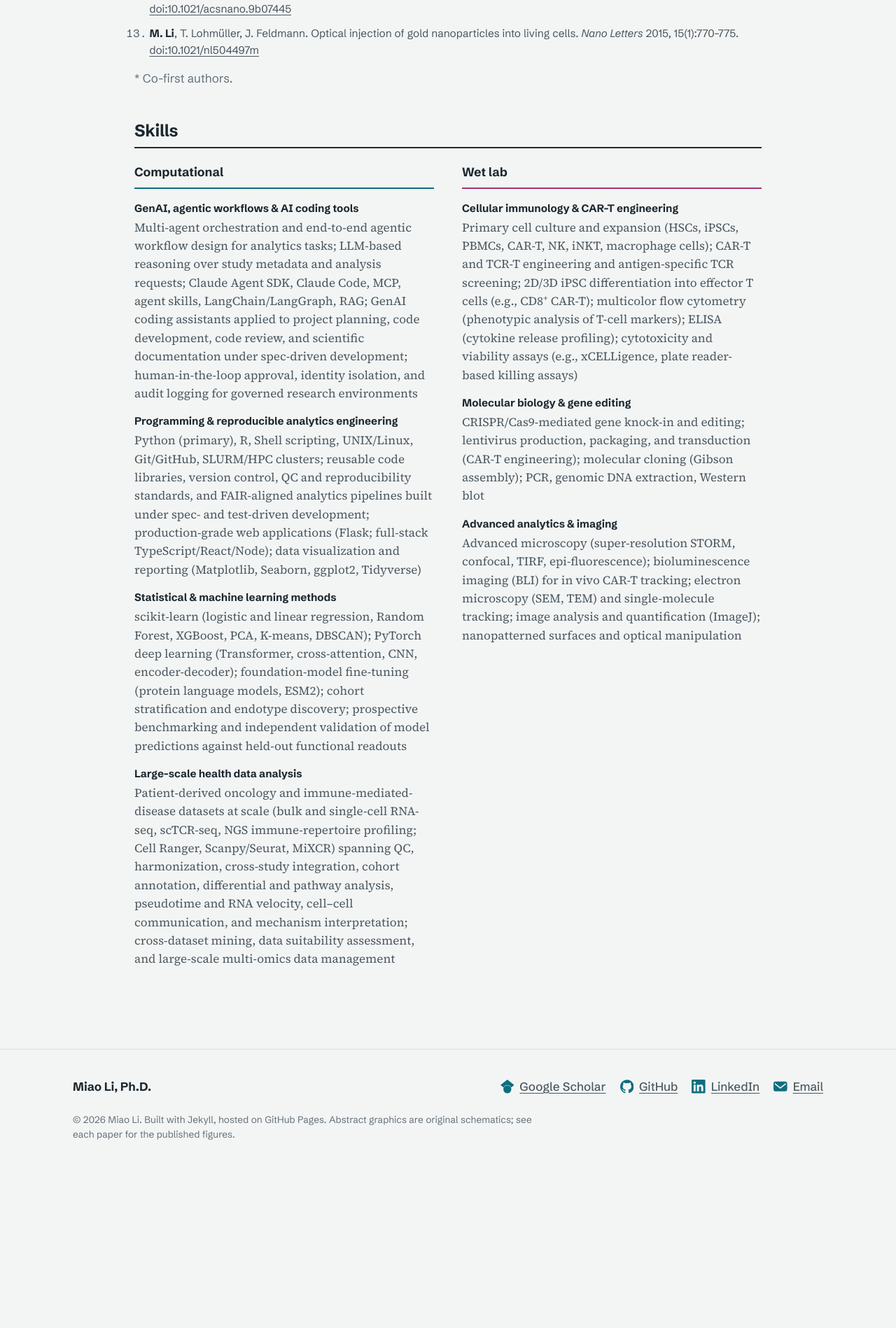
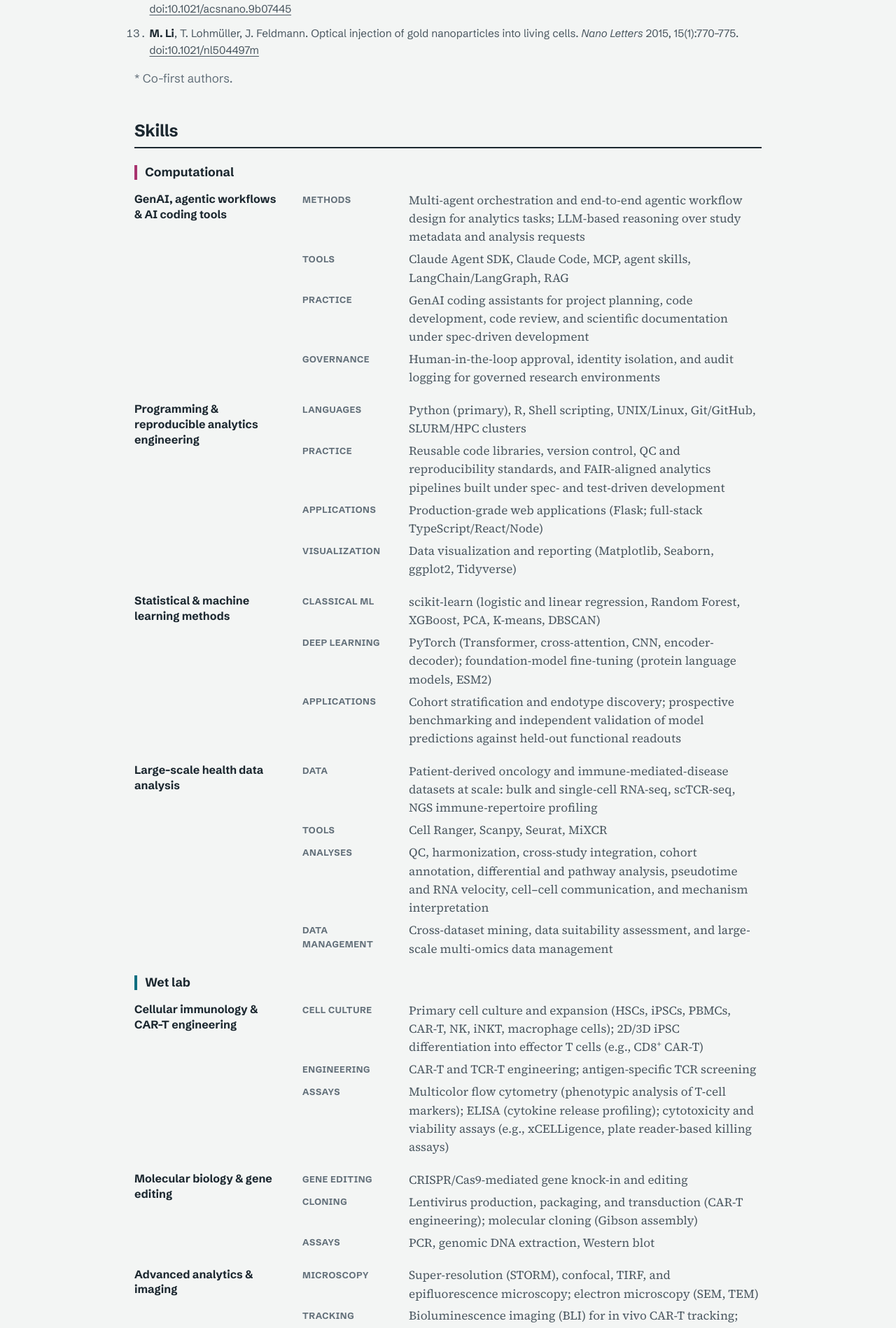
Before and after one commit to sys0507/sys0507.github.io, a Jekyll site: the page built from cv/index.html, in a window 1280 px wide. Shown: the part 2951-4849 px from the top of the page at 70% size. Built offline with Jekyll 4.4.1, drawn with Linux system fonts in a browser that asks for light colours; before the commit the page ends 4623 px from its top, so only the background shows below that; some of the changed text lies outside the part shown.

Commit message:
Prototype: CV Skills as category rows with labelled sub-lines
Co-Authored-By: Claude Opus 5.5 <noreply@anthropic.com>
Claude-Session: https://claude.ai/code/session_01EzLeK1VxvnqC3fWeiYiGdY

```diff
--- a/_data/skills.yml
+++ b/_data/skills.yml
@@ -1,42 +1,75 @@
 # Two halves of the toolkit. Keep each item short; order = priority.
-# The homepage Toolkit shows icon + summary + tools; the CV Skills section shows area + items.
+# The homepage Toolkit shows icon + summary + tools; the CV Skills section shows area + cv rows ([label, text]).
+# `items` is the original one-paragraph version, kept as a fallback.
 computer:
   - area: "GenAI, agentic workflows & AI coding tools"
     icon: "agent"
     summary: "Multi-agent analytics workflows, with human approval, identity isolation and audit logging built in."
     tools: ["Claude Agent SDK", "Claude Code", "MCP", "Agent skills", "LangChain", "LangGraph", "RAG", "Spec-driven development"]
     items: "Multi-agent orchestration and end-to-end agentic workflow design for analytics tasks; LLM-based reasoning over study metadata and analysis requests; Claude Agent SDK, Claude Code, MCP, agent skills, LangChain/LangGraph, RAG; GenAI coding assistants applied to project planning, code development, code review, and scientific documentation under spec-driven development; human-in-the-loop approval, identity isolation, and audit logging for governed research environments"
+    cv:
+      - ["Methods", "Multi-agent orchestration and end-to-end agentic workflow design for analytics tasks; LLM-based reasoning over study metadata and analysis requests"]
+      - ["Tools", "Claude Agent SDK, Claude Code, MCP, agent skills, LangChain/LangGraph, RAG"]
+      - ["Practice", "GenAI coding assistants for project planning, code development, code review, and scientific documentation under spec-driven development"]
+      - ["Governance", "Human-in-the-loop approval, identity isolation, and audit logging for governed research environments"]
   - area: "Programming & reproducible analytics engineering"
     icon: "code"
     summary: "Reusable, tested, FAIR-aligned pipelines and production-grade web apps."
     tools: ["Python", "R", "Shell", "Linux", "Git / GitHub", "SLURM / HPC", "Flask", "TypeScript", "React", "Node.js", "Matplotlib", "ggplot2", "Tidyverse"]
     items: "Python (primary), R, Shell scripting, UNIX/Linux, Git/GitHub, SLURM/HPC clusters; reusable code libraries, version control, QC and reproducibility standards, and FAIR-aligned analytics pipelines built under spec- and test-driven development; production-grade web applications (Flask; full-stack TypeScript/React/Node); data visualization and reporting (Matplotlib, Seaborn, ggplot2, Tidyverse)"
+    cv:
+      - ["Languages", "Python (primary), R, Shell scripting, UNIX/Linux, Git/GitHub, SLURM/HPC clusters"]
+      - ["Practice", "Reusable code libraries, version control, QC and reproducibility standards, and FAIR-aligned analytics pipelines built under spec- and test-driven development"]
+      - ["Applications", "Production-grade web applications (Flask; full-stack TypeScript/React/Node)"]
+      - ["Visualization", "Data visualization and reporting (Matplotlib, Seaborn, ggplot2, Tidyverse)"]
   - area: "Statistical & machine learning methods"
     icon: "ml"
     summary: "From classic ML to fine-tuned foundation models, validated against held-out functional readouts."
     tools: ["PyTorch", "scikit-learn", "XGBoost", "Transformers", "Cross-attention", "CNN", "ESM2 fine-tuning", "PCA", "K-means", "DBSCAN"]
     items: "scikit-learn (logistic and linear regression, Random Forest, XGBoost, PCA, K-means, DBSCAN); PyTorch deep learning (Transformer, cross-attention, CNN, encoder-decoder); foundation-model fine-tuning (protein language models, ESM2); cohort stratification and endotype discovery; prospective benchmarking and independent validation of model predictions against held-out functional readouts"
+    cv:
+      - ["Classical ML", "scikit-learn (logistic and linear regression, Random Forest, XGBoost, PCA, K-means, DBSCAN)"]
+      - ["Deep learning", "PyTorch (Transformer, cross-attention, CNN, encoder-decoder); foundation-model fine-tuning (protein language models, ESM2)"]
+      - ["Applications", "Cohort stratification and endotype discovery; prospective benchmarking and independent validation of model predictions against held-out functional readouts"]
   - area: "Large-scale health data analysis"
     icon: "data"
     summary: "Patient-derived oncology and immune-disease datasets, from QC and integration to mechanism."
     tools: ["Bulk RNA-seq", "scRNA-seq", "scTCR-seq", "Immune repertoires", "Cell Ranger", "Scanpy", "Seurat", "MiXCR", "Pseudotime", "RNA velocity", "Cell–cell communication"]
     items: "Patient-derived oncology and immune-mediated-disease datasets at scale (bulk and single-cell RNA-seq, scTCR-seq, NGS immune-repertoire profiling; Cell Ranger, Scanpy/Seurat, MiXCR) spanning QC, harmonization, cross-study integration, cohort annotation, differential and pathway analysis, pseudotime and RNA velocity, cell–cell communication, and mechanism interpretation; cross-dataset mining, data suitability assessment, and large-scale multi-omics data management"
+    cv:
+      - ["Data", "Patient-derived oncology and immune-mediated-disease datasets at scale: bulk and single-cell RNA-seq, scTCR-seq, NGS immune-repertoire profiling"]
+      - ["Tools", "Cell Ranger, Scanpy, Seurat, MiXCR"]
+      - ["Analyses", "QC, harmonization, cross-study integration, cohort annotation, differential and pathway analysis, pseudotime and RNA velocity, cell–cell communication, and mechanism interpretation"]
+      - ["Data management", "Cross-dataset mining, data suitability assessment, and large-scale multi-omics data management"]
 bench:
   - area: "Cellular immunology & CAR-T engineering"
     icon: "cell"
     summary: "Primary and stem cell-derived immune cells, engineered and tested for function."
     tools: ["CAR-T", "TCR-T", "TCR screening", "iPSC → T cells", "HSC / iPSC culture", "PBMC, NK, iNKT", "Macrophages", "Flow cytometry", "ELISA", "xCELLigence", "Killing assays"]
     items: "Primary cell culture and expansion (HSCs, iPSCs, PBMCs, CAR-T, NK, iNKT, macrophage cells); CAR-T and TCR-T engineering and antigen-specific TCR screening; 2D/3D iPSC differentiation into effector T cells (e.g., CD8⁺ CAR-T); multicolor flow cytometry (phenotypic analysis of T-cell markers); ELISA (cytokine release profiling); cytotoxicity and viability assays (e.g., xCELLigence, plate reader-based killing assays)"
+    cv:
+      - ["Cell culture", "Primary cell culture and expansion (HSCs, iPSCs, PBMCs, CAR-T, NK, iNKT, macrophage cells); 2D/3D iPSC differentiation into effector T cells (e.g., CD8⁺ CAR-T)"]
+      - ["Engineering", "CAR-T and TCR-T engineering; antigen-specific TCR screening"]
+      - ["Assays", "Multicolor flow cytometry (phenotypic analysis of T-cell markers); ELISA (cytokine release profiling); cytotoxicity and viability assays (e.g., xCELLigence, plate reader-based killing assays)"]
   - area: "Molecular biology & gene editing"
     icon: "dna"
     summary: "The constructs and edits behind engineered cells."
     tools: ["CRISPR/Cas9 knock-in", "Lentivirus", "Gibson cloning", "PCR", "gDNA extraction", "Western blot"]
     items: "CRISPR/Cas9-mediated gene knock-in and editing; lentivirus production, packaging, and transduction (CAR-T engineering); molecular cloning (Gibson assembly); PCR, genomic DNA extraction, Western blot"
+    cv:
+      - ["Gene editing", "CRISPR/Cas9-mediated gene knock-in and editing"]
+      - ["Cloning", "Lentivirus production, packaging, and transduction (CAR-T engineering); molecular cloning (Gibson assembly)"]
+      - ["Assays", "PCR, genomic DNA extraction, Western blot"]
   - area: "Advanced analytics & imaging"
     icon: "scope"
     summary: "Seeing receptors, cells and animals, from single molecules up."
     tools: ["STORM", "Confocal", "TIRF", "Epifluorescence", "In vivo BLI", "SEM / TEM", "Single-molecule tracking", "ImageJ", "Nanopatterning", "Optical manipulation"]
     items: "Advanced microscopy (super-resolution STORM, confocal, TIRF, epi-fluorescence); bioluminescence imaging (BLI) for in vivo CAR-T tracking; electron microscopy (SEM, TEM) and single-molecule tracking; image analysis and quantification (ImageJ); nanopatterned surfaces and optical manipulation"
+    cv:
+      - ["Microscopy", "Super-resolution (STORM), confocal, TIRF, and epifluorescence microscopy; electron microscopy (SEM, TEM)"]
+      - ["Tracking", "Bioluminescence imaging (BLI) for in vivo CAR-T tracking; single-molecule tracking"]
+      - ["Analysis", "Image analysis and quantification (ImageJ)"]
+      - ["Biophysics", "Nanopatterned surfaces and optical manipulation"]
 # Homepage only: the card under "At the bench" where the two halves join (merge = violet).
 meet:
   - area: "Where they meet"
--- a/assets/css/main.css
+++ b/assets/css/main.css
@@ -472,6 +472,19 @@ html:has(.lightbox[open]) { overflow: hidden; }
 .cv-pubs li + li { margin-top: .7rem; }
 .cv-pubs a { word-break: break-word; }
 
+/* CV skills: category | labelled rows */
+.cv-skill-group { font-size: 1.1rem; font-weight: 700; margin: 1.6rem 0 1rem; padding-left: .7rem; border-left: 4px solid var(--research); }
+.cv-skill-group:first-of-type { margin-top: 0; }
+.cv-skill-group--code { border-left-color: var(--code); }
+.cv-skill { margin-bottom: 1.25rem; }
+.cv-skill h4 { margin: 0; font-size: 1rem; font-weight: 700; line-height: 1.35; padding-top: .1rem; }
+@media (min-width: 44rem) { .cv-skill { grid-template-columns: 13rem minmax(0, 1fr); } }
+.cv-skill dl { margin: 0; display: grid; gap: .35rem; }
+.cv-skill dl > div { display: grid; gap: 0 1rem; }
+@media (min-width: 34rem) { .cv-skill dl > div { grid-template-columns: 8.5rem minmax(0, 1fr); } }
+.cv-skill dt { font-size: .8rem; font-weight: 650; letter-spacing: .04em; text-transform: uppercase; color: var(--ink-3); padding-top: .22rem; }
+.cv-skill dd { margin: 0; font-family: var(--font-serif); color: var(--ink-2); line-height: 1.55; }
+
 /* ---------- motion & print ---------- */
 @media (prefers-reduced-motion: reduce) {
   *, *::before, *::after { transition-duration: .01ms !important; animation-duration: .01ms !important; scroll-behavior: auto !important; }
@@ -490,6 +503,8 @@ html:has(.lightbox[open]) { overflow: hidden; }
   .page-head h1 { font-size: 22pt; }
   .cv-section { margin-top: 14pt; break-inside: auto; }
   .cv-item { break-inside: avoid; grid-template-columns: 7rem 1fr; }
+  .cv-skill { grid-template-columns: 10rem 1fr; }
+  .cv-skill dl > div { grid-template-columns: 7rem 1fr; }
   a { text-decoration: none; }
 }
 
--- a/cv/index.html
+++ b/cv/index.html
@@ -70,9 +70,17 @@ body_class: cv-page
 
   <section class="cv-section" id="skills" aria-labelledby="cv-skills">
     <h2 id="cv-skills">Skills</h2>
-    <div class="toolkit">
-      <div><h3>Computational</h3><dl>{% for s in site.data.skills.computer %}<div><dt>{{ s.area }}</dt><dd>{{ s.items }}</dd></div>{% endfor %}</dl></div>
-      <div><h3>Wet lab</h3><dl>{% for s in site.data.skills.bench %}<div><dt>{{ s.area }}</dt><dd>{{ s.items }}</dd></div>{% endfor %}</dl></div>
-    </div>
+    {%- assign halves = "computer:Computational:code,bench:Wet lab:research" | split: "," -%}
+    {%- for h in halves %}{% assign hp = h | split: ":" %}{% assign hk = hp[0] %}
+    <h3 class="cv-skill-group cv-skill-group--{{ hp[2] }}">{{ hp[1] }}</h3>
+    {%- for s in site.data.skills[hk] %}
+    <article class="cv-item cv-skill">
+      <h4>{{ s.area }}</h4>
+      {%- if s.cv %}
+      <dl>{% for r in s.cv %}<div><dt>{{ r[0] }}</dt><dd>{{ r[1] }}</dd></div>{% endfor %}</dl>
+      {%- else %}<p>{{ s.items }}</p>{% endif %}
+    </article>
+    {%- endfor %}
+    {%- endfor %}
   </section>
 </div>
```
